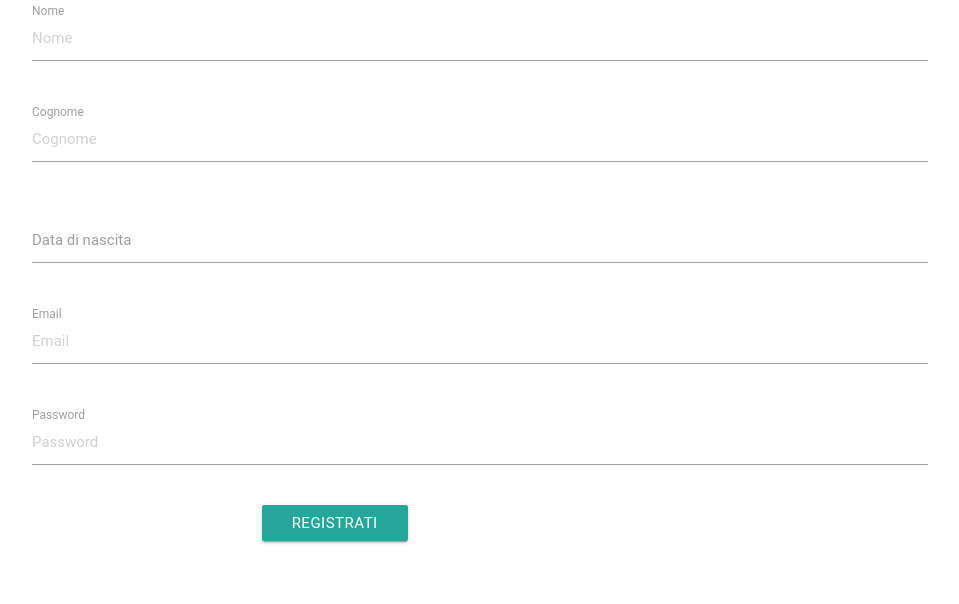
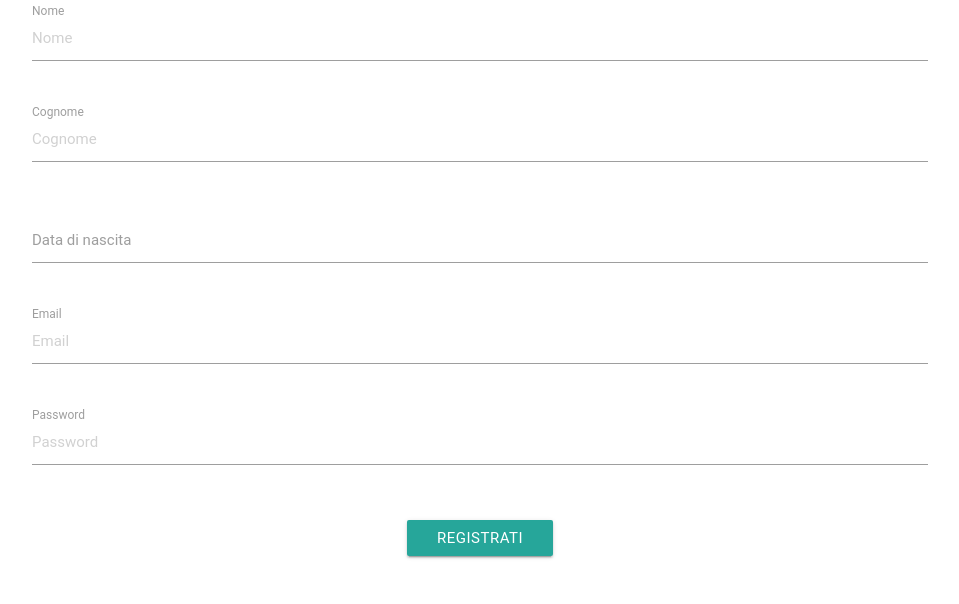
Before and after one commit to AurelioPennacchio/Tesina, a PHP site: page /user/registration in a window 1280 px wide. Shown: the top 604 px of the page, without its empty margins (160-1119 px from the left). Run offline with PHP 8.4, Linux system fonts and the light colour scheme; some web fonts are replaced.

Commit message:
Apportate delle modifiche all'interfaccia

```diff
--- a/application/view/user/login.php
+++ b/application/view/user/login.php
@@ -57,7 +57,7 @@
 	<div class="row">
 		<div class="col m12 s12">
 			<p class="center-align">
-				<a class="waves-effect waves-light btn" href="<?php echo URL; ?>user/registration">Registrati</a>
+				<a class="" href="<?php echo URL; ?>user/registration">Registrati</a>
 			</p>
 		</div>
 	</div>
--- a/application/view/user/registration.php
+++ b/application/view/user/registration.php
@@ -43,8 +43,10 @@
 					</div>
 				</div>
 				<div class="row">
-					<div class="col s6 offset-s3">
-						<button class="btn waves-effect waves-light" type="submit" name="login">Registrati</button>
+					<div class="col m12 s12">
+						<p class="center-align">
+							<button class="btn waves-effect waves-light" type="submit" name="login">Registrati</button>
+						</p>
 					</div>
 				</div>
 			</form>
```
